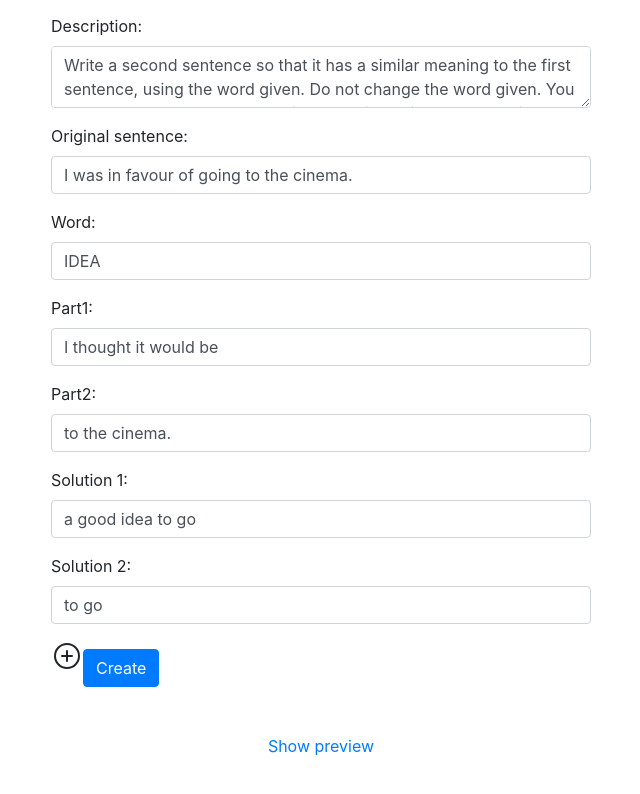
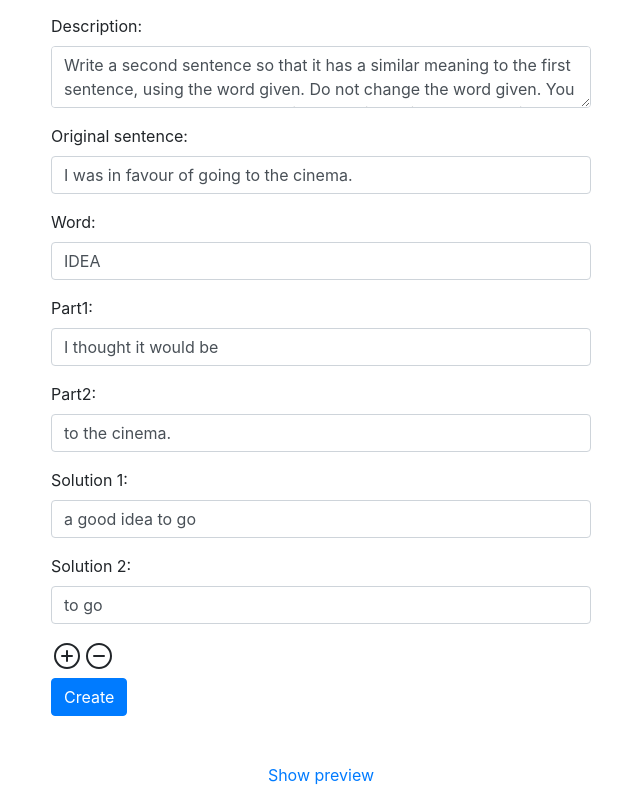
Before and after one commit to mekarpeles/notesclub, a React (Create React App) app in the folder front/: page / in a window 1280 px wide. Shown: the part 341-1135 px from the top of the page, without its empty margins (319-959 px from the left). Before the commit the page ends 1106 px from the top, so only its background shows below. Built offline with nearby package versions, Linux system fonts and the light colour scheme.

Commit message:
removeSolution icon

```diff
--- a/front/src/App.tsx
+++ b/front/src/App.tsx
@@ -21,7 +21,6 @@ interface User {
 interface AppProps {
 
 }
-
 interface alert {
   variant: "primary" | "secondary" | "success" | "danger" | "warning" | "info" | "dark" | "light"
   message: string
@@ -61,6 +60,10 @@ class App extends React.Component<AppProps, AppState> {
       })
   }
 
+  updateAlert = (variant: "primary" | "secondary" | "success" | "danger" | "warning" | "info" | "dark" | "light", message: string) => {
+    this.setState({ alert: { variant: variant, message: message } })
+  }
+
   createExercise = (data: string) => {
     console.log(data)
     const params = {
@@ -69,7 +72,7 @@ class App extends React.Component<AppProps, AppState> {
     }
     axios.post(`http://localhost:3000/api/exercises`, params, { withCredentials: true})
       .then(res => {
-        this.setState({ alert: { variant: "success", message: "Exercise created." } })
+        this.updateAlert("success", "Exercise created.")
         console.log(res)
         console.log(res.data)
       })
@@ -80,8 +83,7 @@ class App extends React.Component<AppProps, AppState> {
           msg = msg + humanize(error) + " "
         })
 
-
-        this.setState({ alert: { variant: "danger", message: msg } })
+        this.updateAlert("danger", msg)
 
         console.log("error:");
         console.log(res.response.data["errors"]);
@@ -140,7 +142,7 @@ class App extends React.Component<AppProps, AppState> {
         {/* <OpenCloze text={text4} solutions={solutions4} title={title4} description={description4} /> */}
         {/* <OpenCloze text={text3} solutions={solutions3} title={title3} description={description3} /> */}
         {/* <KeyWordTransformationExercise title={data1b["title"]} description={data1b["description"]} word={data1b["word"]} part1={data1b["part1"]} part2={data1b["part2"]} solutions={data1b["solutions"]} originalSentence = {data1b["originalSentence"]}/> */}
-        <KeyWordTransformationCreator createExercise={this.createExercise} />
+        <KeyWordTransformationCreator createExercise={this.createExercise} updateAlert={this.updateAlert}/>
         {/* <MultipleChoiceClozeExercise title={title2} text={text2} options={options2} description={description2} solutions={solutions2}/> */}
       </div>
     );
--- a/front/src/KeyWordTransformationCreator.tsx
+++ b/front/src/KeyWordTransformationCreator.tsx
@@ -5,10 +5,11 @@ import { humanize } from './stringTools'
 import '@ionic/react/css/core.css';
 
 import { IonIcon, IonDatetime } from '@ionic/react';
-import { addCircleOutline } from 'ionicons/icons'
+import { addCircleOutline, removeCircleOutline } from 'ionicons/icons'
 
 interface IProps {
   createExercise: Function
+  updateAlert: Function
 }
 
 interface IState {
@@ -84,6 +85,16 @@ class KeyWordTransformationCreator extends React.Component<IProps, IState> {
     this.setState({ solutions: this.state.solutions.concat([""]) })
   }
 
+  removeSolution = () => {
+    let solutions = this.state.solutions
+    if(solutions.length > 1){
+      solutions.pop()
+      this.setState({ solutions: solutions })
+    }else{
+      this.props.updateAlert("danger", "You must have at least one solution.")
+    }
+  }
+
   renderSolutions = () => {
     const { solutions } = this.state
     const renderedSolutions = solutions.map((solution, index) => this.renderSolution(solution, index))
@@ -91,6 +102,7 @@ class KeyWordTransformationCreator extends React.Component<IProps, IState> {
       <>
         { renderedSolutions }
         <IonIcon onClick={this.addSolution} icon={addCircleOutline} size="large" />
+        <IonIcon onClick={this.removeSolution} icon={removeCircleOutline} size="large" />
       </>
     )
   }
@@ -144,7 +156,9 @@ class KeyWordTransformationCreator extends React.Component<IProps, IState> {
               {this.renderInput("part1")}
               {this.renderInput("part2")}
               {this.renderSolutions()}
-              <Button onClick={this.create}>Create</Button>
+              <div>
+                <Button onClick={this.create}>Create</Button>
+              </div>
             </div>
             <div className="col-lg-3"></div>
           </div>
```
